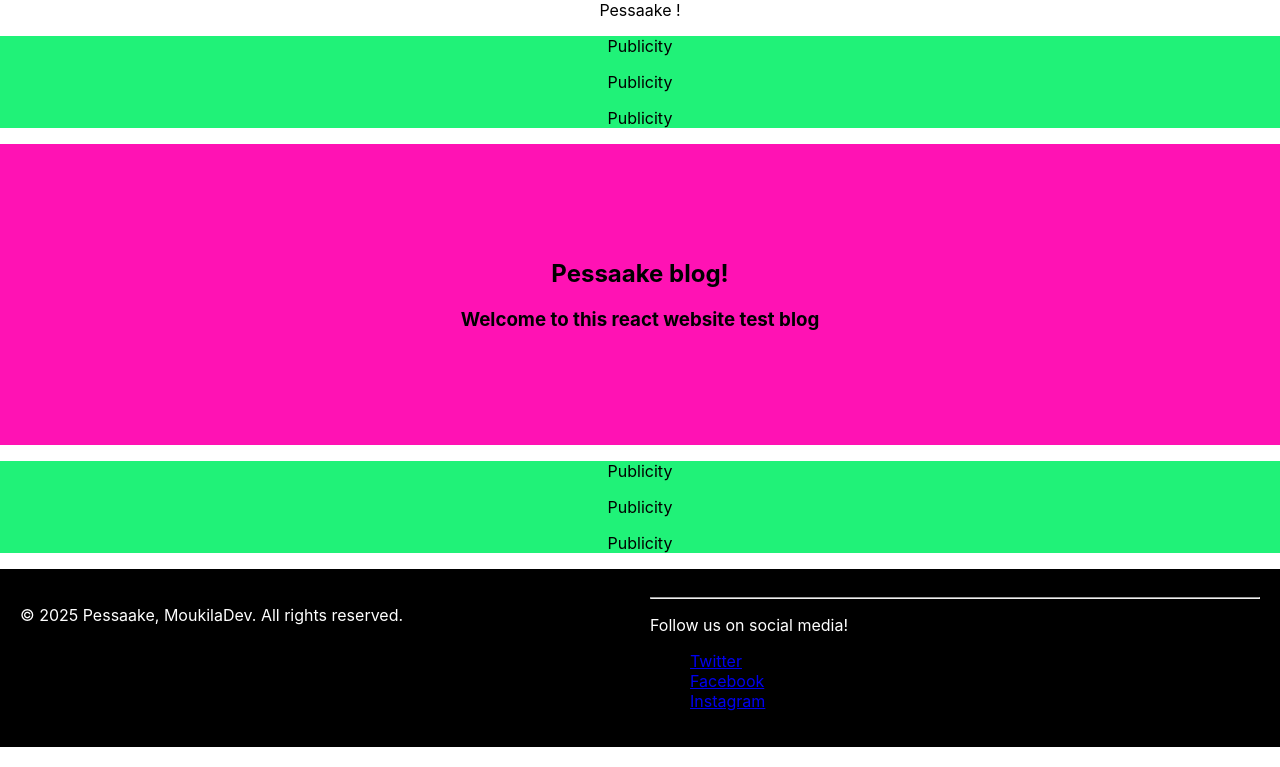
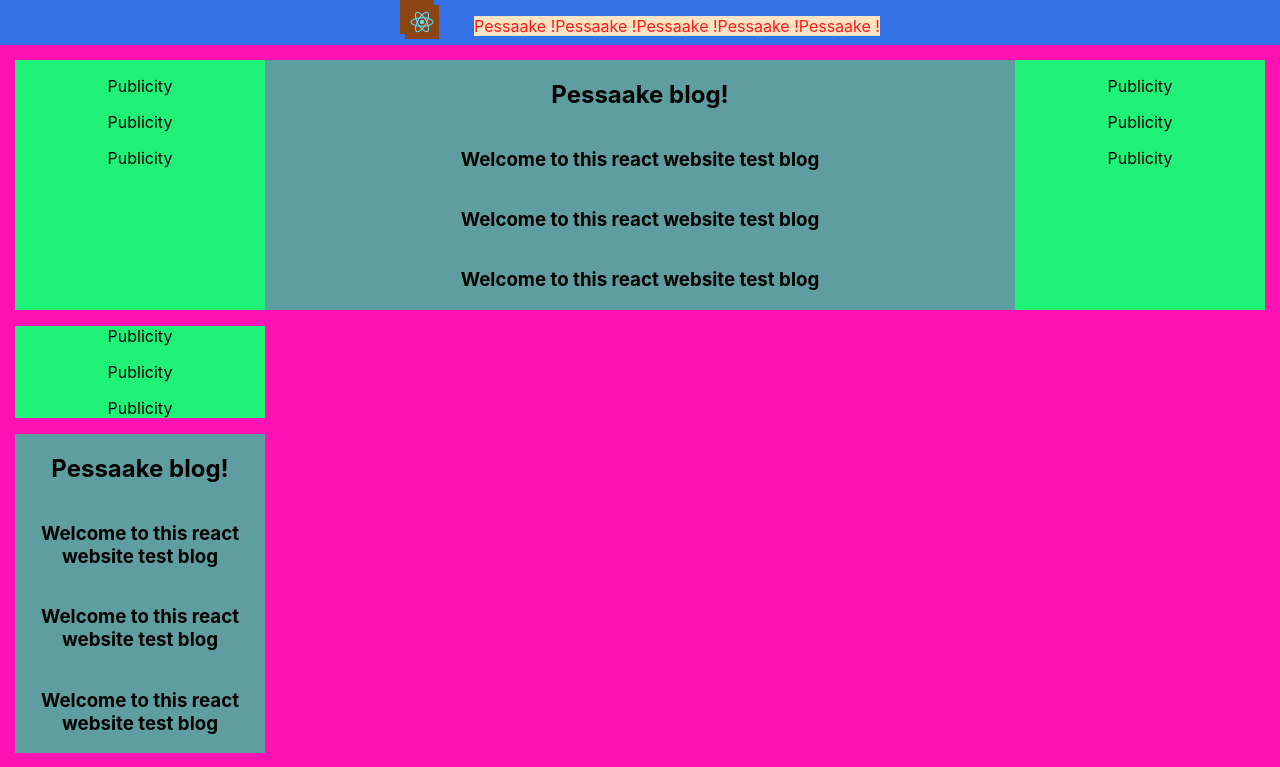
Before and after one commit to MoukilaDev/pussaake-blog, a React (Create React App) app: page / in a window 1280 px wide. Shown: the top 767 px of the page. Built offline with nearby package versions, Linux system fonts and the light colour scheme.

Commit message:
contentBox component added

```diff
--- a/src/App.css
+++ b/src/App.css
@@ -13,38 +13,6 @@
   }
 }
 
-.App-header {
-  background-color: #3470e6;
-  min-height: 100vh;
-  display: flex;
-  flex-direction: column;
-  align-items: center;
-  justify-content: center;
-  font-size: calc(10px + 2vmin);
-  color: rgb(255, 26, 26);
-}
-
-.HorizontalAdds {
-  background-color: rgb(32, 242, 120);
-}
-
-.App-Main {
-  background-color: rgb(255, 18, 180);
-  text-align: center;
-  padding : 95px;
-}
-
-.footer {
-  Display:grid;
-  grid-template-columns:2fr 2fr;
-  gap:20px;
-  padding: 20px;
-  background-color:rgb(0, 0, 0);
-  color:rgb(255, 255, 255);
-  text-align: left;
-}
-
-
 .App-link {
   color: #61dafb;
 }
@@ -57,3 +25,60 @@
     transform: rotate(360deg);
   }
 }
+
+.Navbar {
+  display: flex;
+  flex-wrap: wrap;
+  justify-content:center;
+  background-color: #3470e6;
+  height: 45px;
+
+
+}
+
+
+.Navbar-menu{
+  display: flex;
+  flex-direction: row;
+}
+
+.Navbar-item {
+  font-size: 1.4 rem;
+  color: rgb(255, 26, 26);
+  background-color: bisque;
+
+}
+
+.Navbar-logo {
+  width: 1.5rem;
+  height: 1.5rem;
+  padding: 5px;
+  background-color: saddlebrown;
+}
+.VerticalAdds {
+  background-color: rgb(32, 242, 120);
+}
+
+.App-Main {
+  display: grid;
+  grid-template-columns: 1fr 3fr 1fr;
+  justify-content: center;
+  background-color: rgb(255, 18, 180);
+  text-align: center;
+  padding : 15px;
+}
+
+.App-content {
+  display: grid;
+  background-color: cadetblue;
+}
+
+.footer {
+  Display:grid;
+  grid-template-columns:2fr 2fr;
+  gap:20px;
+  padding: 20px;
+  background-color:rgb(35, 32, 32);
+  color:rgb(203, 203, 203);
+  text-align: left;
+}
--- a/src/App.js
+++ b/src/App.js
@@ -1,4 +1,3 @@
-import AdBanner from './components/AdBanner';
 import Navbar from './components/Navbar';
 import Footer from './components/Footer';
 import Main from './pages/Main';
@@ -8,9 +7,7 @@ function App() {
   return (
     <div className="App">
       <Navbar/>
-      <AdBanner/>
       <Main/>
-      <AdBanner/>
       <Footer/>
     </div>
   );
--- a/src/components/AdBanner.jsx
+++ b/src/components/AdBanner.jsx
@@ -1,6 +1,6 @@
 const AdBanner = () =>{
     return(
-        <div className="HorizontalAdds">
+        <div className="VerticalAdds">
             <p>Publicity</p>
             <p>Publicity</p>
             <p>Publicity</p>
--- /dev/null
+++ b/src/components/ContentBox.jsx
@@ -0,0 +1,18 @@
+import AdBanner from './AdBanner';
+import React from 'react';
+
+const ContentBox = ()=> {
+    return(
+        <div>
+            <AdBanner/>
+                <div className="App-content">
+                    <h2>Pessaake blog!</h2>
+                    <h3>Welcome to this react website test blog</h3>
+                    <h3>Welcome to this react website test blog</h3>
+                    <h3>Welcome to this react website test blog</h3>
+                </div>
+            <AdBanner/>
+        </div>
+    )
+}
+export default ContentBox;
--- a/src/components/Footer.jsx
+++ b/src/components/Footer.jsx
@@ -2,11 +2,19 @@ const Footer = ()=>{
     return(
         <div className="footer">
             <div className="left-foot">
-                <p>© 2025 Pessaake, MoukilaDev. All rights reserved.</p>
+                <p>About us</p>
+                <ul  type="none">
+                    <li><a href="https://twitter.com/pessaake">Location</a></li>
+                    <li><a href="https://twitter.com/pessaake">Foundation</a></li>
+                    <li><a href="https://twitter.com/pessaake">Articles</a></li>
+                    <li><a href="https://twitter.com/pessaake">News</a></li>
+                    <li><a href="https://twitter.com/pessaake">Commuity</a></li>
+
+                </ul>
+
             </div>
 
             <div className="rigth-foot">
-            <hr/>
                 <p>Follow us on social media!</p>
                 <ul className="social-links" type="none">
                     <li><a href="https://twitter.com/pessaake">Twitter</a></li>
@@ -14,6 +22,7 @@ const Footer = ()=>{
                     <li><a href="https://instagram.com/pessaake">Instagram</a></li>
                 </ul>
             </div>
+            <p>© 2025 Pessaake, MoukilaDev. All rights reserved.</p>
         </div>
     );
 }
--- a/src/components/Navbar.jsx
+++ b/src/components/Navbar.jsx
@@ -1,6 +1,17 @@
 const Navbar=() =>{
     return(
-        <div className="App-Header">Pessaake !</div>
+        <div className="Navbar" >
+            <div className="Navbar-logo">
+                <img src="/logo192.png" alt="logo" className="Navbar-logo" />
+            </div>
+            <ul className="Navbar-menu"  type="none">
+                <li className="Navbar-item">Pessaake !</li>
+                <li className="Navbar-item">Pessaake !</li>
+                <li className="Navbar-item">Pessaake !</li>
+                <li className="Navbar-item">Pessaake !</li>
+                <li className="Navbar-item">Pessaake !</li>
+            </ul>
+        </div>
     )
 }
 
--- a/src/pages/Main.jsx
+++ b/src/pages/Main.jsx
@@ -1,8 +1,20 @@
+import AdBanner from '../components/AdBanner';
+import ContentBox from '../components/ContentBox';
+import React from 'react';
+
 const Main = ()=>{
     return(
         <div className="App-Main">
-            <h2>Pessaake blog!</h2>
-            <h3>Welcome to this react website test blog</h3>
+            <AdBanner/>
+            <div className="App-content">
+                <h2>Pessaake blog!</h2>
+                <h3>Welcome to this react website test blog</h3>
+                <h3>Welcome to this react website test blog</h3>
+                <h3>Welcome to this react website test blog</h3>
+            </div>
+            <AdBanner/>
+            <ContentBox/>
+
         </div>
 
     );
```
